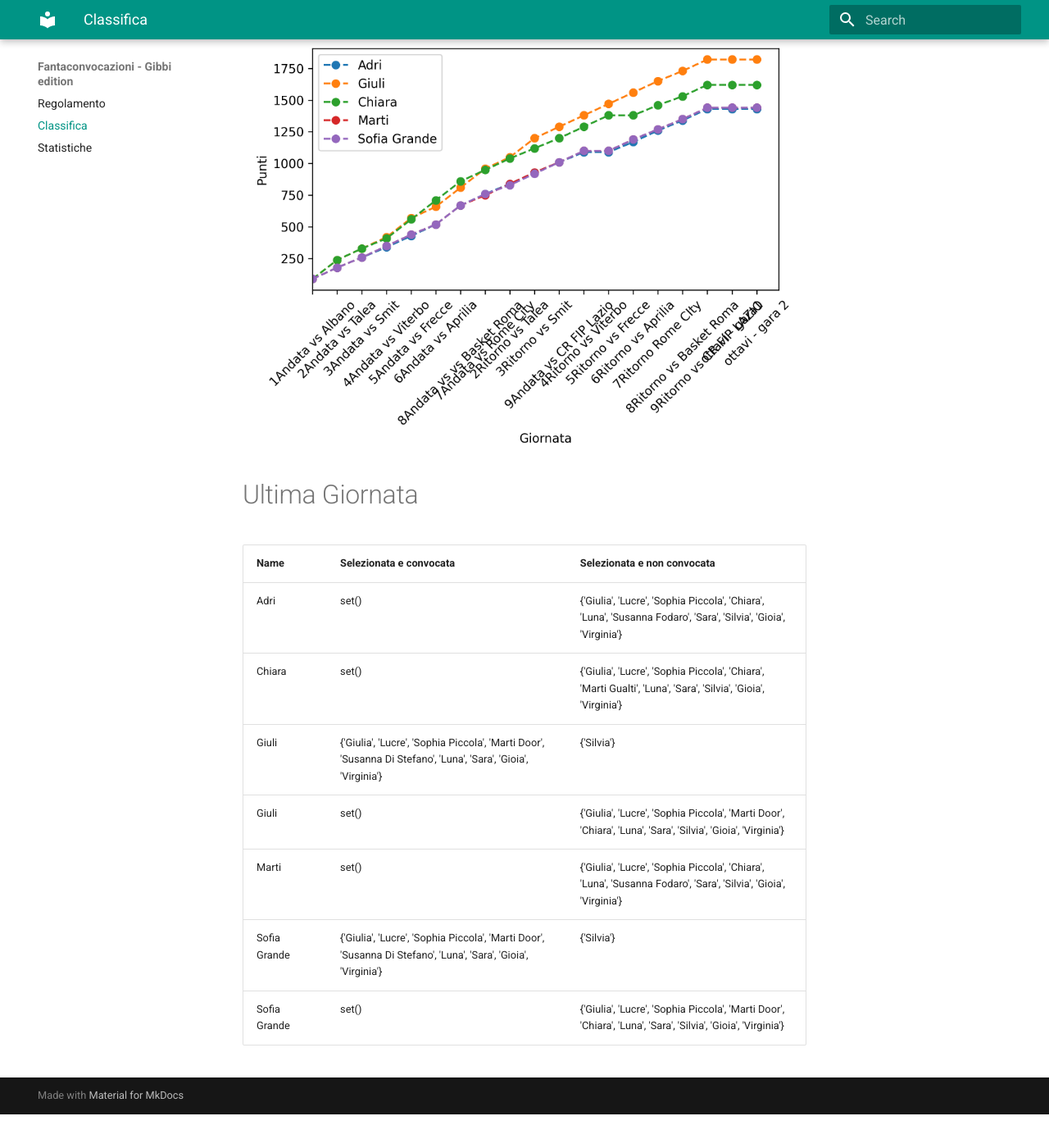
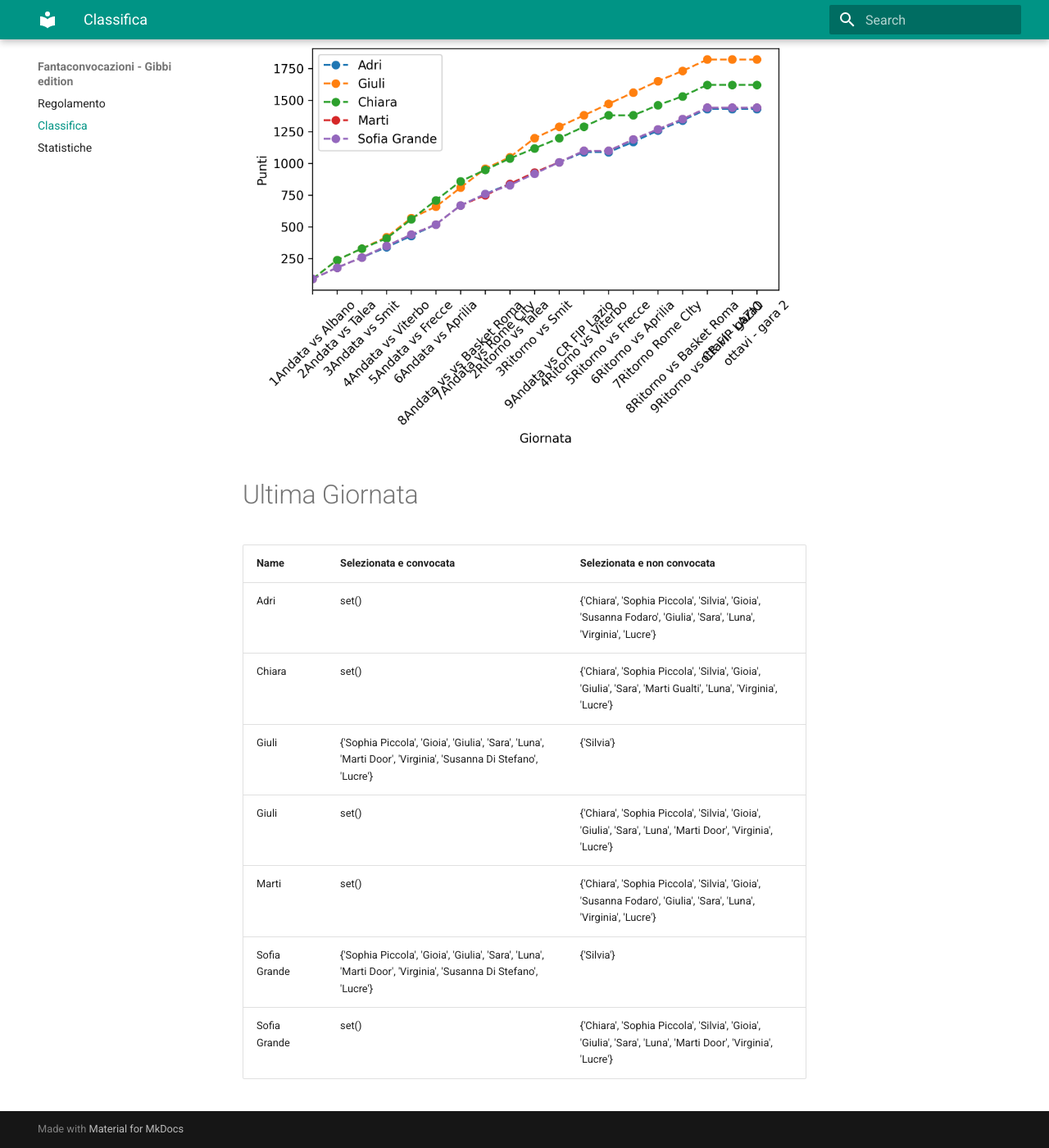
Before and after one commit to martinig94/fantagibbi, an MkDocs documentation site: the page built from docs/Classifica.md, in a window 1280 px wide and 1400 px high, scrolled down 565 px. Shown: the whole window at 82% size. Built offline with MkDocs 1.6.1 and Material for MkDocs 9.7.7, drawn with Linux system fonts in a browser that asks for light colours; before the commit the page ends 1924 px from its top, so only the background shows below that.

Commit message:
Auto-update from main.py

```diff
--- a/docs/Classifica.md
+++ b/docs/Classifica.md
@@ -18,11 +18,11 @@
 <!-- START_TABLE CORRECT -->
 | Name         | Selezionata e convocata                                                                                        | Selezionata e non convocata                                                                                      |
 |:-------------|:---------------------------------------------------------------------------------------------------------------|:-----------------------------------------------------------------------------------------------------------------|
-| Adri         | set()                                                                                                          | {'Giulia', 'Lucre', 'Sophia Piccola', 'Chiara', 'Luna', 'Susanna Fodaro', 'Sara', 'Silvia', 'Gioia', 'Virginia'} |
-| Chiara       | set()                                                                                                          | {'Giulia', 'Lucre', 'Sophia Piccola', 'Chiara', 'Marti Gualti', 'Luna', 'Sara', 'Silvia', 'Gioia', 'Virginia'}   |
-| Giuli        | {'Giulia', 'Lucre', 'Sophia Piccola', 'Marti Door', 'Susanna Di Stefano', 'Luna', 'Sara', 'Gioia', 'Virginia'} | {'Silvia'}                                                                                                       |
-| Giuli        | set()                                                                                                          | {'Giulia', 'Lucre', 'Sophia Piccola', 'Marti Door', 'Chiara', 'Luna', 'Sara', 'Silvia', 'Gioia', 'Virginia'}     |
-| Marti        | set()                                                                                                          | {'Giulia', 'Lucre', 'Sophia Piccola', 'Chiara', 'Luna', 'Susanna Fodaro', 'Sara', 'Silvia', 'Gioia', 'Virginia'} |
-| Sofia Grande | {'Giulia', 'Lucre', 'Sophia Piccola', 'Marti Door', 'Susanna Di Stefano', 'Luna', 'Sara', 'Gioia', 'Virginia'} | {'Silvia'}                                                                                                       |
-| Sofia Grande | set()                                                                                                          | {'Giulia', 'Lucre', 'Sophia Piccola', 'Marti Door', 'Chiara', 'Luna', 'Sara', 'Silvia', 'Gioia', 'Virginia'}     |
+| Adri         | set()                                                                                                          | {'Chiara', 'Sophia Piccola', 'Silvia', 'Gioia', 'Susanna Fodaro', 'Giulia', 'Sara', 'Luna', 'Virginia', 'Lucre'} |
+| Chiara       | set()                                                                                                          | {'Chiara', 'Sophia Piccola', 'Silvia', 'Gioia', 'Giulia', 'Sara', 'Marti Gualti', 'Luna', 'Virginia', 'Lucre'}   |
+| Giuli        | {'Sophia Piccola', 'Gioia', 'Giulia', 'Sara', 'Luna', 'Marti Door', 'Virginia', 'Susanna Di Stefano', 'Lucre'} | {'Silvia'}                                                                                                       |
+| Giuli        | set()                                                                                                          | {'Chiara', 'Sophia Piccola', 'Silvia', 'Gioia', 'Giulia', 'Sara', 'Luna', 'Marti Door', 'Virginia', 'Lucre'}     |
+| Marti        | set()                                                                                                          | {'Chiara', 'Sophia Piccola', 'Silvia', 'Gioia', 'Susanna Fodaro', 'Giulia', 'Sara', 'Luna', 'Virginia', 'Lucre'} |
+| Sofia Grande | {'Sophia Piccola', 'Gioia', 'Giulia', 'Sara', 'Luna', 'Marti Door', 'Virginia', 'Susanna Di Stefano', 'Lucre'} | {'Silvia'}                                                                                                       |
+| Sofia Grande | set()                                                                                                          | {'Chiara', 'Sophia Piccola', 'Silvia', 'Gioia', 'Giulia', 'Sara', 'Luna', 'Marti Door', 'Virginia', 'Lucre'}     |
 <!-- END_TABLE CORRECT -->
```
